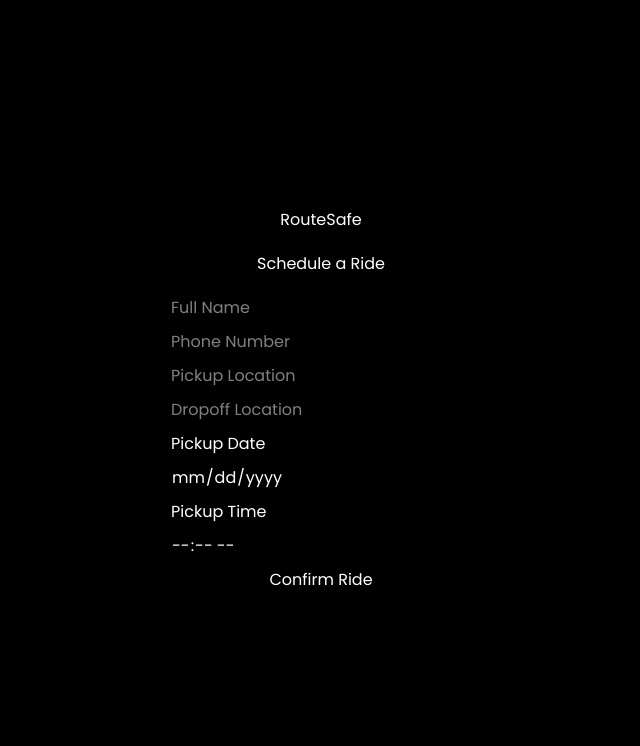
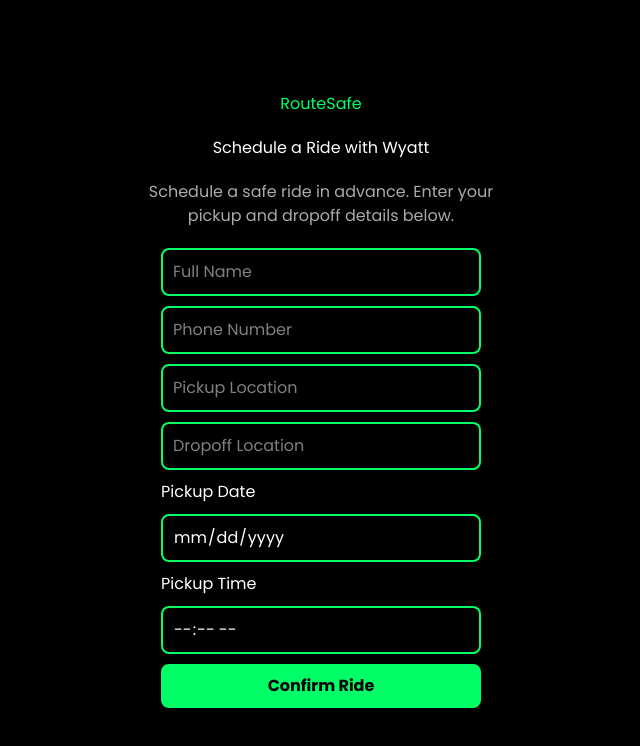
Before and after one commit to gman1337lol/routesafe, a Next.js app: page / in a window 1280 px wide. Shown: the top 746 px of the page, without its empty margins (319-959 px from the left). Built offline with nearby package versions, Linux system fonts and the light colour scheme; no server answers.

Commit message:
fixed what i broke

```diff
--- a/app/page.tsx
+++ b/app/page.tsx
@@ -37,14 +37,13 @@
 
     setLoading(true);
 
-    // 🔥 SPAM CHECK (same exact ride within short window)
     const { data: existing } = await supabase
       .from("rides")
       .select("*")
       .eq("phone", formData.phone)
-      .eq("pickupLocation", formData.pickupLocation)
-      .eq("dropoffLocation", formData.dropoffLocation)
-      .eq("pickupDate", formData.pickupDate);
+      .eq("pickup", formData.pickupLocation)
+      .eq("dropoff", formData.dropoffLocation)
+      .eq("pickup_date", formData.pickupDate);
 
     if (existing && existing.length > 0) {
       alert("You already scheduled this ride for that date.");
@@ -84,7 +83,8 @@
   }
 
   return (
-    <main style={{
+    <main
+      style={{
         padding: 20,
         minHeight: "100vh",
         backgroundColor: "black",
@@ -94,10 +94,15 @@
         alignItems: "center",
         flexDirection: "column",
         gap: 20,
-    }}>
-      <h1>RouteSafe</h1>
+      }}
+    >
+      <h1 style={{ color: "#00ff66" }}>RouteSafe</h1>
 
-      <h2>Schedule a Ride</h2>
+      <h2>Schedule a Ride with Wyatt</h2>
+
+      <p style={{ maxWidth: 400, textAlign: "center", color: "#aaa" }}>
+        Schedule a safe ride in advance. Enter your pickup and dropoff details below.
+      </p>
 
       <form
         onSubmit={handleSubmit}
@@ -106,31 +111,35 @@
           flexDirection: "column",
           gap: 10,
           width: "100%",
-          maxWidth: 300,
+          maxWidth: 320,
         }}
       >
         <input
           placeholder="Full Name"
           value={formData.fullName}
           onChange={(e) => setFormData({ ...formData, fullName: e.target.value })}
+          style={inputStyle}
         />
 
         <input
           placeholder="Phone Number"
           value={formData.phone}
           onChange={(e) => setFormData({ ...formData, phone: e.target.value })}
+          style={inputStyle}
         />
 
         <input
           placeholder="Pickup Location"
           value={formData.pickupLocation}
           onChange={(e) => setFormData({ ...formData, pickupLocation: e.target.value })}
+          style={inputStyle}
         />
 
         <input
           placeholder="Dropoff Location"
           value={formData.dropoffLocation}
           onChange={(e) => setFormData({ ...formData, dropoffLocation: e.target.value })}
+          style={inputStyle}
         />
 
         <label>Pickup Date</label>
@@ -138,6 +147,7 @@
           type="date"
           value={formData.pickupDate}
           onChange={(e) => setFormData({ ...formData, pickupDate: e.target.value })}
+          style={inputStyle}
         />
 
         <label>Pickup Time</label>
@@ -145,18 +155,44 @@
           type="time"
           value={formData.pickupTime}
           onChange={(e) => setFormData({ ...formData, pickupTime: e.target.value })}
+          style={inputStyle}
         />
 
-        <button type="submit" disabled={loading}>
+        <button type="submit" disabled={loading} style={buttonStyle}>
           {loading ? "Submitting..." : "Confirm Ride"}
         </button>
       </form>
 
       {submitted && (
-        <p style={{ color: "#00ff66" }}>
-          Ride submitted successfully
-        </p>
+        <div
+          style={{
+            border: "2px solid #00ff66",
+            padding: 10,
+            borderRadius: 8,
+            marginTop: 10,
+          }}
+        >
+          Ride submitted successfully ✔
+        </div>
       )}
     </main>
   );
 }
+
+const inputStyle: React.CSSProperties = {
+  padding: 10,
+  borderRadius: 8,
+  border: "2px solid #00ff66",
+  backgroundColor: "black",
+  color: "white",
+};
+
+const buttonStyle: React.CSSProperties = {
+  padding: 10,
+  borderRadius: 8,
+  border: "none",
+  backgroundColor: "#00ff66",
+  color: "black",
+  fontWeight: "bold",
+  cursor: "pointer",
+};
```
Lines whose indentation alone changed are shown as unchanged.
